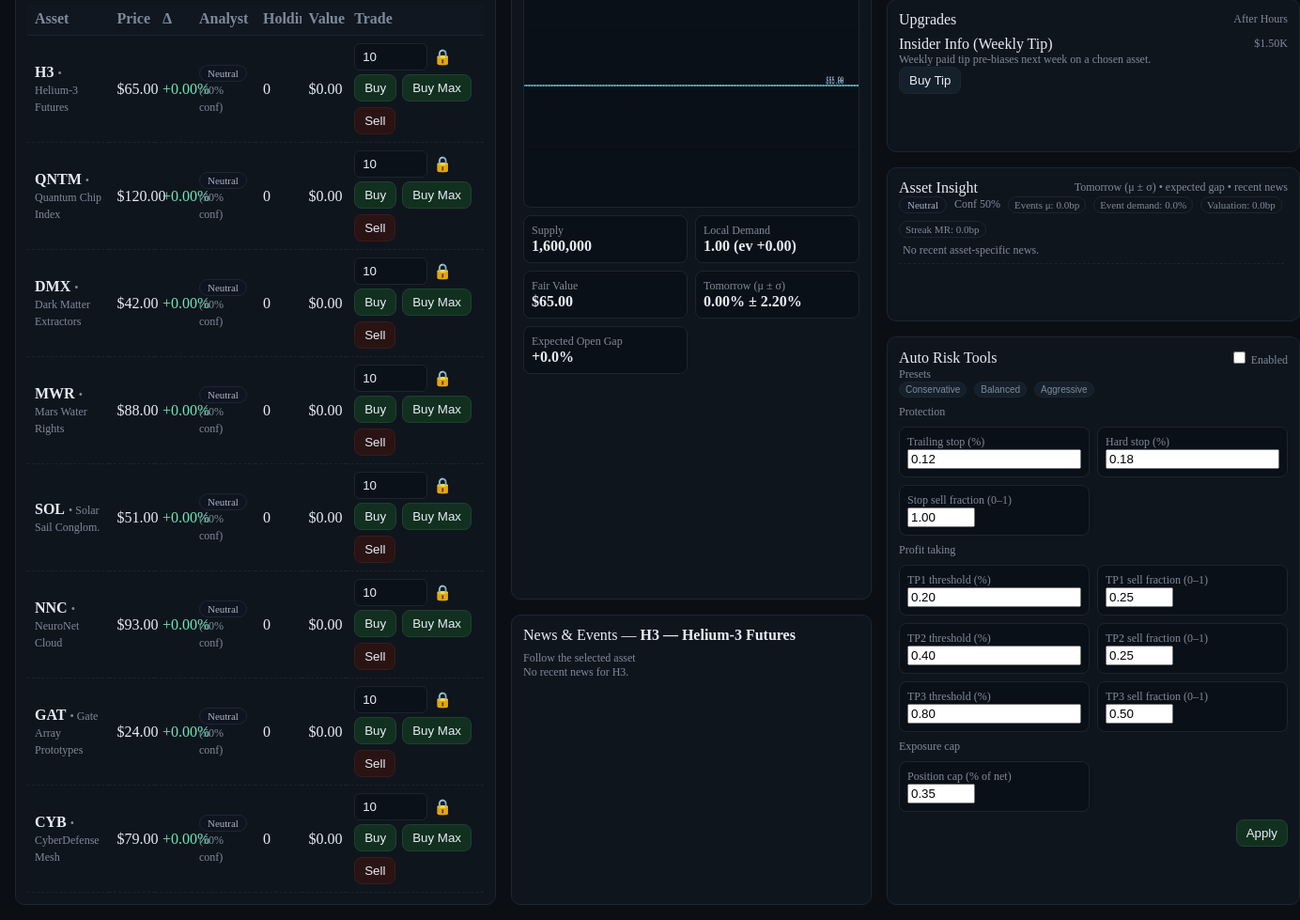
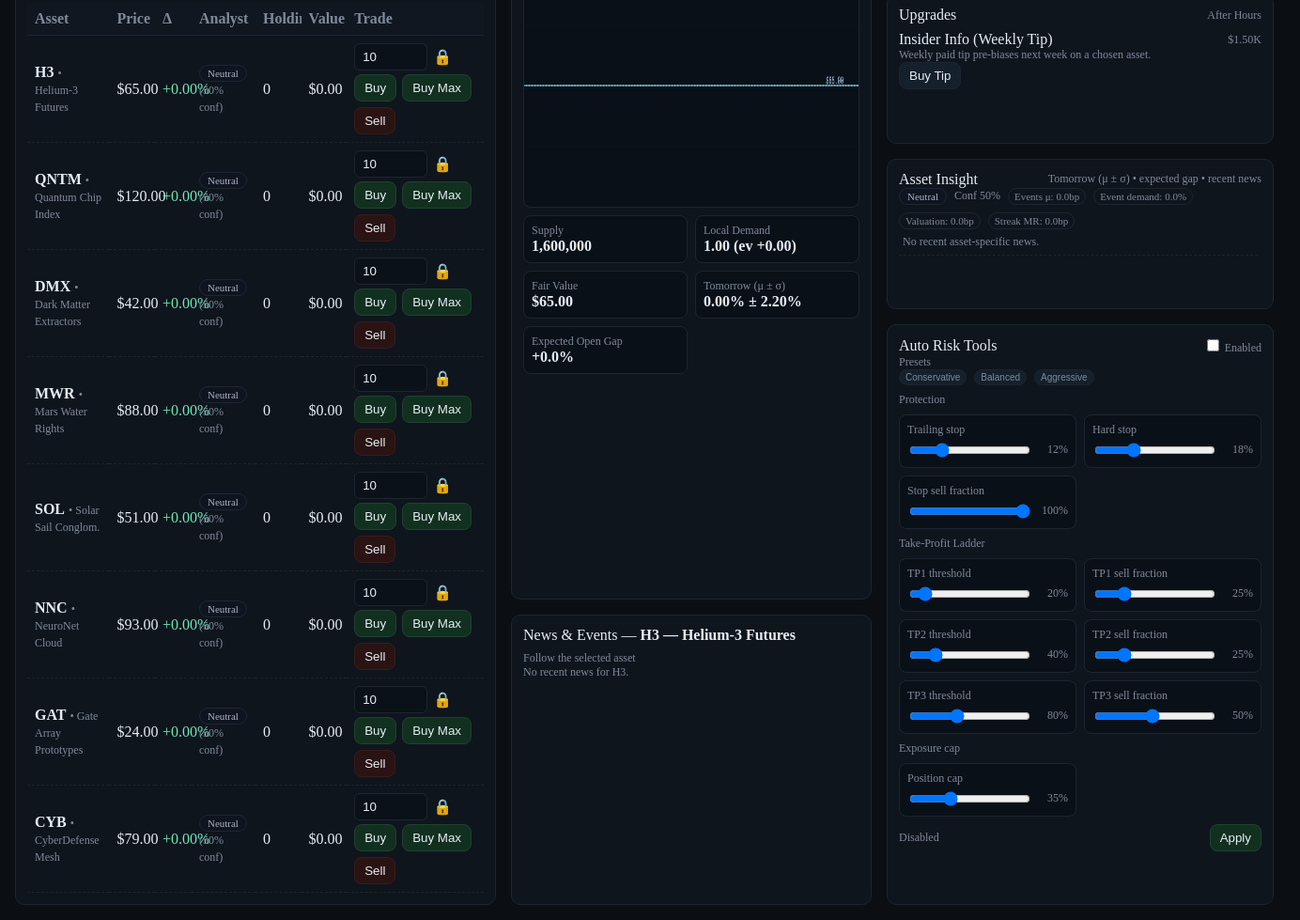
Before and after one commit to JcFiscus/To-The-Moon-Trading-Sim, a website with bundled scripts: page index.html in a window 1280 px wide. Shown: the part 180-1159 px from the top of the page at 94% size, 1384 px wide, since content can reach past the window. Built offline with nearby package versions, Linux system fonts and the light colour scheme.

Commit message:
refactor: simplify auto-risk controls

```diff
--- a/src/css/main.css
+++ b/src/css/main.css
@@ -50,6 +50,9 @@ button.bad{background:#2a1313;border-color:#3b1b1b}
 canvas{width:100%;height:100%;background:#0a1017;border:1px solid var(--border);border-radius:8px}
 .statgrid{display:grid;grid-template-columns:repeat(2,1fr);gap:8px;margin-top:8px}
 .stat{background:#0a1017;border:1px solid var(--border);border-radius:8px;padding:8px}
+.slider{display:flex;align-items:center;gap:6px;margin-top:4px}
+.slider input[type=range]{flex:1}
+.slider span{width:32px;text-align:right}
 .feed{max-height:220px;overflow:auto;padding-right:4px}
 .feed .line{padding:6px 4px;border-bottom:1px dashed rgba(255,255,255,.06);font-variant-numeric:tabular-nums}
 
--- a/src/js/ui/risktools.js
+++ b/src/js/ui/risktools.js
@@ -25,45 +25,45 @@ export function initRiskTools(root, ctx, toast){
       <div class="mini section-title">Protection</div>
       <div class="statgrid">
         <div class="stat">
-          <div class="mini">Trailing stop (%)</div>
-          <input id="rt-trailing" type="number" min="0" step="0.01">
+          <div class="mini" title="Sell after price falls from peak by this percent">Trailing stop</div>
+          <div class="slider"><input id="rt-trailing" type="range" min="0" max="50" step="1"><span class="mini" id="rt-trailing-val"></span></div>
         </div>
         <div class="stat">
-          <div class="mini">Hard stop (%)</div>
-          <input id="rt-hard" type="number" min="0" step="0.01">
+          <div class="mini" title="Maximum loss tolerated on a position">Hard stop</div>
+          <div class="slider"><input id="rt-hard" type="range" min="0" max="60" step="1"><span class="mini" id="rt-hard-val"></span></div>
         </div>
         <div class="stat">
-          <div class="mini">Stop sell fraction (0–1)</div>
-          <input id="rt-stopfrac" type="number" min="0.05" max="1" step="0.05">
+          <div class="mini" title="Fraction of position sold when a stop triggers">Stop sell fraction</div>
+          <div class="slider"><input id="rt-stopfrac" type="range" min="5" max="100" step="5"><span class="mini" id="rt-stopfrac-val"></span></div>
         </div>
       </div>
     </div>
     <div class="section">
-      <div class="mini section-title">Profit taking</div>
+      <div class="mini section-title">Take-Profit Ladder</div>
       <div class="statgrid">
         <div class="stat">
-          <div class="mini">TP1 threshold (%)</div>
-          <input id="rt-tp1" type="number" min="0.05" step="0.05">
+          <div class="mini" title="Gain needed to trigger the first take profit">TP1 threshold</div>
+          <div class="slider"><input id="rt-tp1" type="range" min="5" max="200" step="5"><span class="mini" id="rt-tp1-val"></span></div>
         </div>
         <div class="stat">
-          <div class="mini">TP1 sell fraction (0–1)</div>
-          <input id="rt-tp1f" type="number" min="0.05" max="1" step="0.05">
+          <div class="mini" title="Percent of position sold at TP1">TP1 sell fraction</div>
+          <div class="slider"><input id="rt-tp1f" type="range" min="5" max="100" step="5"><span class="mini" id="rt-tp1f-val"></span></div>
         </div>
         <div class="stat">
-          <div class="mini">TP2 threshold (%)</div>
-          <input id="rt-tp2" type="number" min="0.05" step="0.05">
+          <div class="mini" title="Gain needed to trigger the second take profit">TP2 threshold</div>
+          <div class="slider"><input id="rt-tp2" type="range" min="5" max="200" step="5"><span class="mini" id="rt-tp2-val"></span></div>
         </div>
         <div class="stat">
-          <div class="mini">TP2 sell fraction (0–1)</div>
-          <input id="rt-tp2f" type="number" min="0.05" max="1" step="0.05">
+          <div class="mini" title="Percent of position sold at TP2">TP2 sell fraction</div>
+          <div class="slider"><input id="rt-tp2f" type="range" min="5" max="100" step="5"><span class="mini" id="rt-tp2f-val"></span></div>
         </div>
         <div class="stat">
-          <div class="mini">TP3 threshold (%)</div>
-          <input id="rt-tp3" type="number" min="0.05" step="0.05">
+          <div class="mini" title="Gain needed to trigger the third take profit">TP3 threshold</div>
+          <div class="slider"><input id="rt-tp3" type="range" min="5" max="200" step="5"><span class="mini" id="rt-tp3-val"></span></div>
         </div>
         <div class="stat">
-          <div class="mini">TP3 sell fraction (0–1)</div>
-          <input id="rt-tp3f" type="number" min="0.05" max="1" step="0.05">
+          <div class="mini" title="Percent of position sold at TP3">TP3 sell fraction</div>
+          <div class="slider"><input id="rt-tp3f" type="range" min="5" max="100" step="5"><span class="mini" id="rt-tp3f-val"></span></div>
         </div>
       </div>
     </div>
@@ -71,13 +71,13 @@ export function initRiskTools(root, ctx, toast){
       <div class="mini section-title">Exposure cap</div>
       <div class="statgrid">
         <div class="stat">
-          <div class="mini">Position cap (% of net)</div>
-          <input id="rt-cap" type="number" min="0.05" max="1" step="0.05">
+          <div class="mini" title="Maximum portfolio allocation to a single position">Position cap</div>
+          <div class="slider"><input id="rt-cap" type="range" min="5" max="100" step="5"><span class="mini" id="rt-cap-val"></span></div>
         </div>
       </div>
     </div>
     <div class="row" style="justify-content:flex-end;margin-top:8px;">
-      <span class="mini" id="rt-status" style="flex:1"></span>
+      <span class="mini" id="rt-summary" style="flex:1"></span>
       <button id="rt-apply" class="accent">Apply</button>
     </div>
   `;
@@ -86,46 +86,61 @@ export function initRiskTools(root, ctx, toast){
 
   function hydrate(){
     byId('rt-enabled').checked = !!cfg.enabled;
-    byId('rt-trailing').value = String((cfg.trailing||0.12).toFixed(2));
-    byId('rt-hard').value     = String((cfg.hardStop||0.18).toFixed(2));
-    byId('rt-stopfrac').value = String((cfg.stopSellFrac||1.0).toFixed(2));
-    byId('rt-cap').value      = String((cfg.posCap||0.35).toFixed(2));
-    byId('rt-tp1').value      = String((cfg.tp1||0.20).toFixed(2));
-    byId('rt-tp1f').value     = String((cfg.tp1Frac||0.25).toFixed(2));
-    byId('rt-tp2').value      = String((cfg.tp2||0.40).toFixed(2));
-    byId('rt-tp2f').value     = String((cfg.tp2Frac||0.25).toFixed(2));
-    byId('rt-tp3').value      = String((cfg.tp3||0.80).toFixed(2));
-    byId('rt-tp3f').value     = String((cfg.tp3Frac||0.50).toFixed(2));
+    byId('rt-trailing').value = String(Math.round((cfg.trailing||0.12)*100));
+    byId('rt-hard').value     = String(Math.round((cfg.hardStop||0.18)*100));
+    byId('rt-stopfrac').value = String(Math.round((cfg.stopSellFrac||1.0)*100));
+    byId('rt-cap').value      = String(Math.round((cfg.posCap||0.35)*100));
+    byId('rt-tp1').value      = String(Math.round((cfg.tp1||0.20)*100));
+    byId('rt-tp1f').value     = String(Math.round((cfg.tp1Frac||0.25)*100));
+    byId('rt-tp2').value      = String(Math.round((cfg.tp2||0.40)*100));
+    byId('rt-tp2f').value     = String(Math.round((cfg.tp2Frac||0.25)*100));
+    byId('rt-tp3').value      = String(Math.round((cfg.tp3||0.80)*100));
+    byId('rt-tp3f').value     = String(Math.round((cfg.tp3Frac||0.50)*100));
+    ['trailing','hard','stopfrac','cap','tp1','tp1f','tp2','tp2f','tp3','tp3f'].forEach(k=>{
+      byId(`rt-${k}-val`).textContent = byId(`rt-${k}`).value + '%';
+    });
+    updateSummary();
   }
   hydrate();
 
   function apply(){
     cfg.enabled = byId('rt-enabled').checked;
-    cfg.trailing = Math.max(0, parseFloat(byId('rt-trailing').value)||0);
-    cfg.hardStop = Math.max(0, parseFloat(byId('rt-hard').value)||0);
-    cfg.stopSellFrac = Math.min(1, Math.max(0.05, parseFloat(byId('rt-stopfrac').value)||1));
-    cfg.posCap = Math.min(1, Math.max(0.05, parseFloat(byId('rt-cap').value)||0.35));
-    cfg.tp1 = Math.max(0, parseFloat(byId('rt-tp1').value)||0.2);
-    cfg.tp1Frac = Math.min(1, Math.max(0.05, parseFloat(byId('rt-tp1f').value)||0.25));
-    cfg.tp2 = Math.max(0, parseFloat(byId('rt-tp2').value)||0.4);
-    cfg.tp2Frac = Math.min(1, Math.max(0.05, parseFloat(byId('rt-tp2f').value)||0.25));
-    cfg.tp3 = Math.max(0, parseFloat(byId('rt-tp3').value)||0.8);
-    cfg.tp3Frac = Math.min(1, Math.max(0.05, parseFloat(byId('rt-tp3f').value)||0.5));
+    cfg.trailing = Math.max(0, parseFloat(byId('rt-trailing').value)||0)/100;
+    cfg.hardStop = Math.max(0, parseFloat(byId('rt-hard').value)||0)/100;
+    cfg.stopSellFrac = Math.min(1, Math.max(0.05, parseFloat(byId('rt-stopfrac').value)||100)/100);
+    cfg.posCap = Math.min(1, Math.max(0.05, parseFloat(byId('rt-cap').value)||35)/100);
+    cfg.tp1 = Math.max(0, parseFloat(byId('rt-tp1').value)||20)/100;
+    cfg.tp1Frac = Math.min(1, Math.max(0.05, parseFloat(byId('rt-tp1f').value)||25)/100);
+    cfg.tp2 = Math.max(0, parseFloat(byId('rt-tp2').value)||40)/100;
+    cfg.tp2Frac = Math.min(1, Math.max(0.05, parseFloat(byId('rt-tp2f').value)||25)/100);
+    cfg.tp3 = Math.max(0, parseFloat(byId('rt-tp3').value)||80)/100;
+    cfg.tp3Frac = Math.min(1, Math.max(0.05, parseFloat(byId('rt-tp3f').value)||50)/100);
     save(cfg);
+    updateSummary();
     if (toast) {
       toast('Saved', 'good');
-      const status = document.getElementById('rt-status');
-      if (status) {
-        status.textContent = 'Saved';
-        setTimeout(() => { status.textContent = ''; }, 1200);
-      }
     }
   }
   document.getElementById('rt-apply').addEventListener('click', apply);
 
+  ['rt-trailing','rt-hard','rt-stopfrac','rt-cap','rt-tp1','rt-tp1f','rt-tp2','rt-tp2f','rt-tp3','rt-tp3f']
+    .forEach(id => {
+      const el = byId(id);
+      el.addEventListener('input', () => { byId(id+'-val').textContent = el.value + '%'; });
+    });
+
   // Save immediately on toggle/enter
   ['rt-enabled','rt-trailing','rt-hard','rt-stopfrac','rt-cap','rt-tp1','rt-tp1f','rt-tp2','rt-tp2f','rt-tp3','rt-tp3f']
-    .forEach(id => document.getElementById(id).addEventListener('change', apply));
+    .forEach(id => byId(id).addEventListener('change', apply));
+
+  function pct(v){ return Math.round(v*100)+'%'; }
+  function updateSummary(){
+    const txt = cfg.enabled
+      ? `TS ${pct(cfg.trailing)} • HS ${pct(cfg.hardStop)} • Cap ${pct(cfg.posCap)} • TP1 ${pct(cfg.tp1)}/${pct(cfg.tp1Frac)} • TP2 ${pct(cfg.tp2)}/${pct(cfg.tp2Frac)} • TP3 ${pct(cfg.tp3)}/${pct(cfg.tp3Frac)}`
+      : 'Disabled';
+    const el = document.getElementById('rt-summary');
+    if (el) el.textContent = txt;
+  }
 
   // Presets
   const presets = {
```
